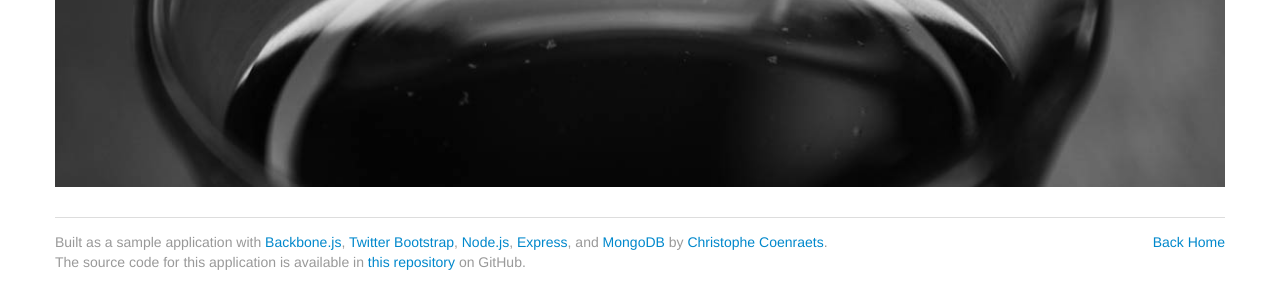
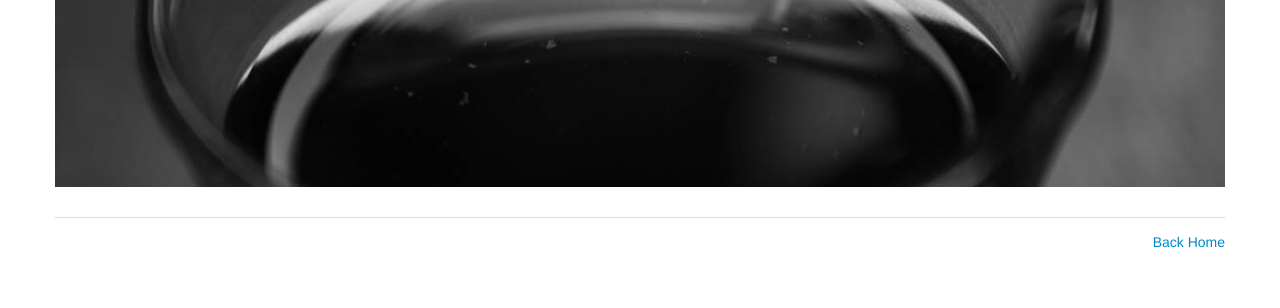
Before and after one commit to wyoumans/tea, a website: page public/index.html in a window 1280 px wide. Shown: the part 364-672 px from the top of the page. Drawn offline with Linux system fonts and the light colour scheme.

Commit message:
updated footer

```diff
--- a/public/index.html
+++ b/public/index.html
@@ -39,13 +39,6 @@
 
   <footer class="footer">
     <p class="pull-right"><a href="#">Back Home</a></p>
-    <p>Built as a sample application with <a href="http://documentcloud.github.com/backbone/">Backbone.js</a>,
-    <a href="http://twitter.github.com/bootstrap/">Twitter Bootstrap</a>,
-    <a href="http://nodejs.org/">Node.js</a>,
-    <a href="http://expressjs.com/">Express</a>,
-    and <a href="http://www.mongodb.org/">MongoDB</a> by
-    <a href="http://coenraets.org" target="_blank">Christophe Coenraets</a>.<br/>
-    The source code for this application is available in <a href="#">this repository</a> on GitHub.</p>
   </footer>
 
 </div>
```
